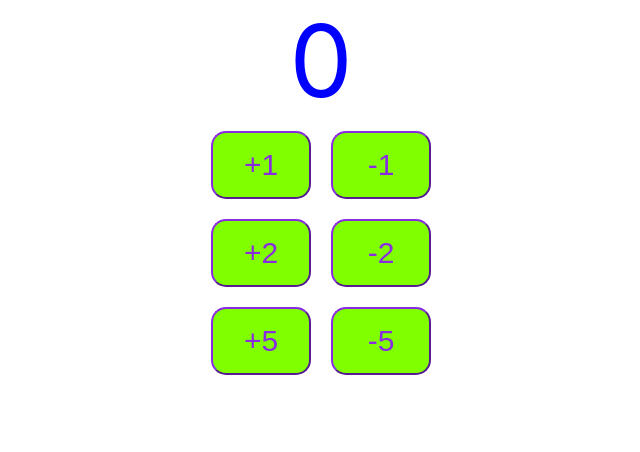
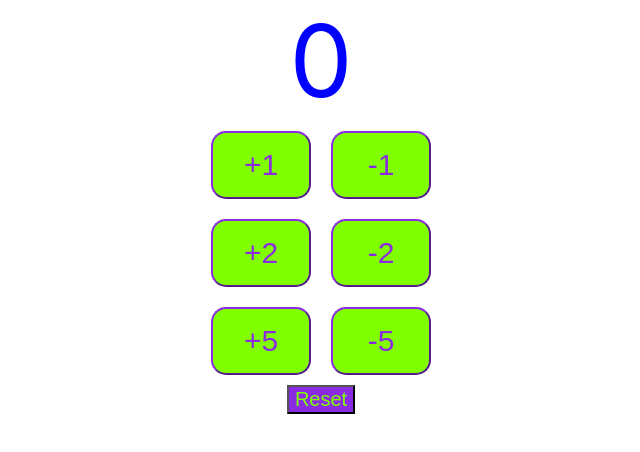
Before and after one commit to irmaktekin/Full-Stack, a React (Create React App) app in the folder front-end/todo-app/: page / in a window 1280 px wide. Shown: the top 452 px of the page, without its empty margins (319-959 px from the left). Built offline with nearby package versions, Linux system fonts and the light colour scheme.

Commit message:
Reset Button is implemented

```diff
--- a/front-end/todo-app/src/components/counter/Counter.css
+++ b/front-end/todo-app/src/components/counter/Counter.css
@@ -22,3 +22,9 @@
      color:blue;
      font-size: 100px;
 }
+
+.resetButton{
+    background-color:blueviolet;
+    color: chartreuse;
+    font-size:20px;
+}
--- a/front-end/todo-app/src/components/counter/Counter.jsx
+++ b/front-end/todo-app/src/components/counter/Counter.jsx
@@ -1,6 +1,7 @@
 import './Counter.css';
 import { useState } from 'react';
 import CounterButton from './CounterButton';
+import ResetButton from './ResetButton';
 
 export default function Counter() {
     const [count, setCount ] = useState(0);
@@ -25,7 +26,7 @@ export default function Counter() {
                                 decrementMethod = {decrementCounterParentFunction}/>
         <CounterButton by = {5} incrementCounterParentFunction={incrementCounterParentFunction}
                                 decrementMethod = {decrementCounterParentFunction}/>
-
+        <ResetButton/>
 
         </>
 
--- /dev/null
+++ b/front-end/todo-app/src/components/counter/ResetButton.jsx
@@ -0,0 +1,20 @@
+import { useState } from 'react';
+
+export default function ResetButton(){
+    const [count,setCount ] = useState(0);
+
+    function resetNumber(){
+        setCount(0);
+    }
+
+
+    return(
+        <div>
+            <button className="resetButton" onClick={resetNumber}>
+                Reset
+            </button>
+        </div>
+    )
+
+
+}
```
